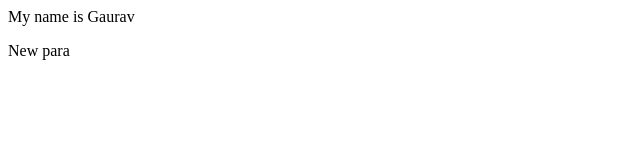
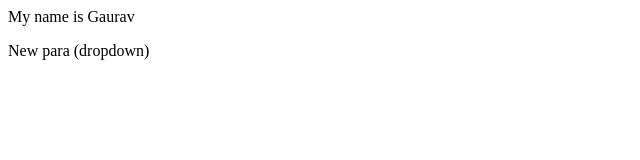
Before and after one commit to gaura23v/Localrepo, a plain HTML site: page index.html in a window 1280 px wide. Shown: the full height of the page, 0-640 px from the left. Drawn offline with Linux system fonts and the light colour scheme.

```diff
--- a/index.html
+++ b/index.html
@@ -2,4 +2,4 @@
 My name is Gaurav
 </p>
 
-<p> New para </p>
+<p> New para (dropdown) </p>
```
